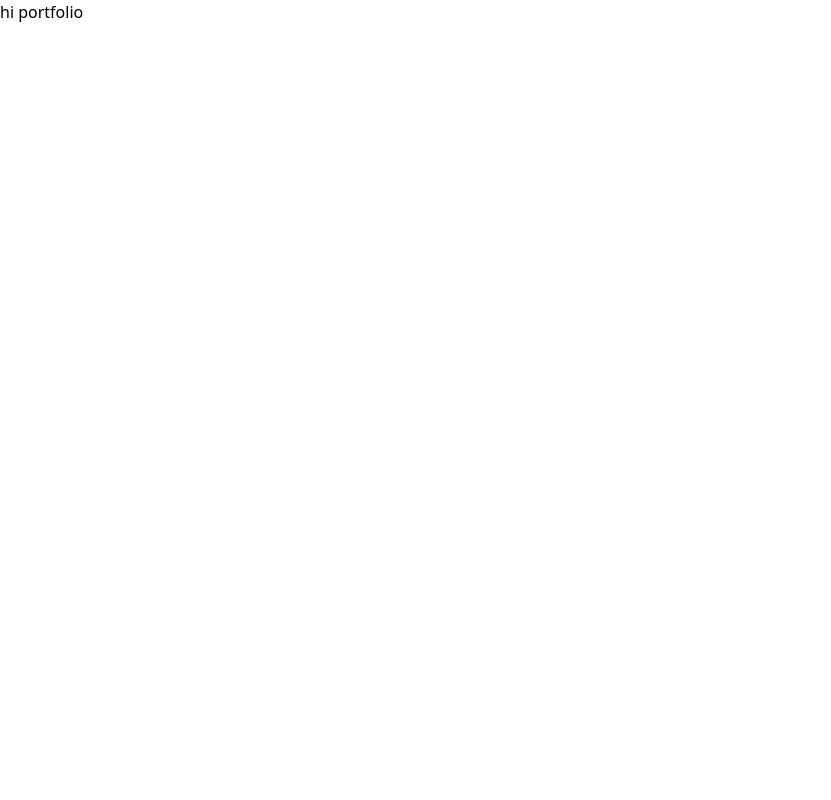
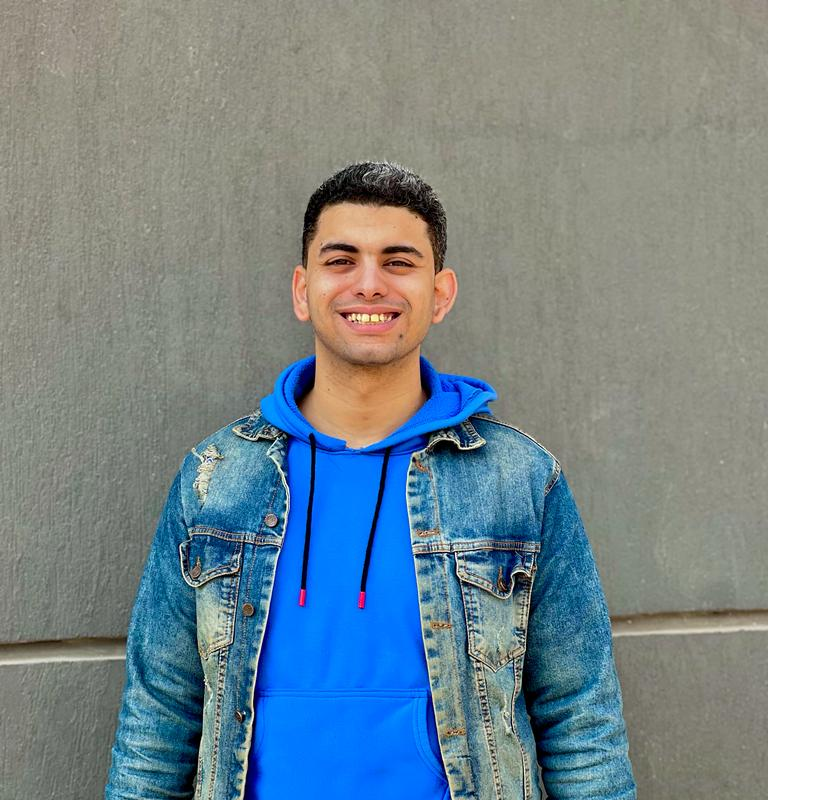
Before and after one commit to MuhammedMostafaSalem/my-portfolio, a React (Vite) app: page / in a window 1280 px wide. Shown: the top 800 px of the page, without its empty margins (0-831 px from the left). Built offline with nearby package versions, Linux system fonts and the light colour scheme.

Commit message:
Add Hero section

```diff
--- a/src/App.jsx
+++ b/src/App.jsx
@@ -1,7 +1,11 @@
+import Hero from "./sections/hero/Hero"
+
 function App() {
 
   return (
-    <div>hi portfolio</div>
+    <div>
+      <Hero />
+    </div>
   )
 }
 
```
